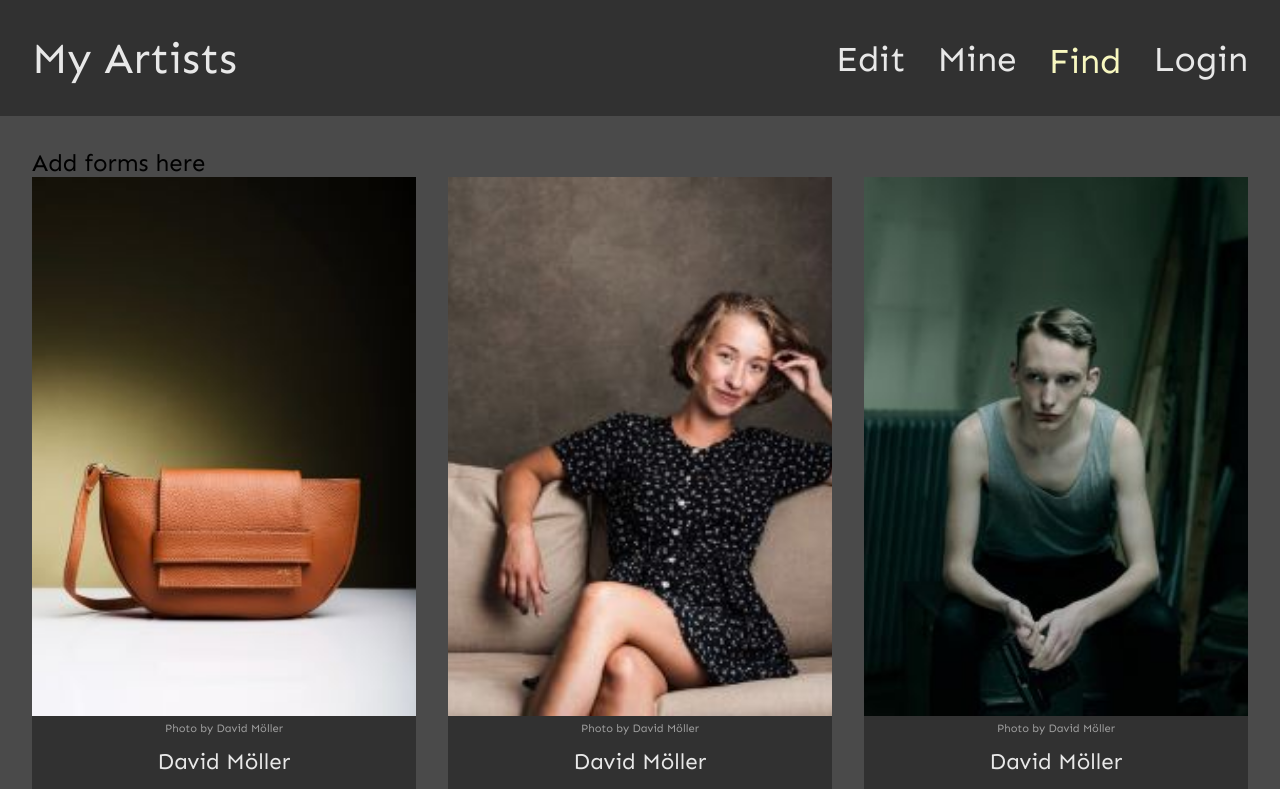
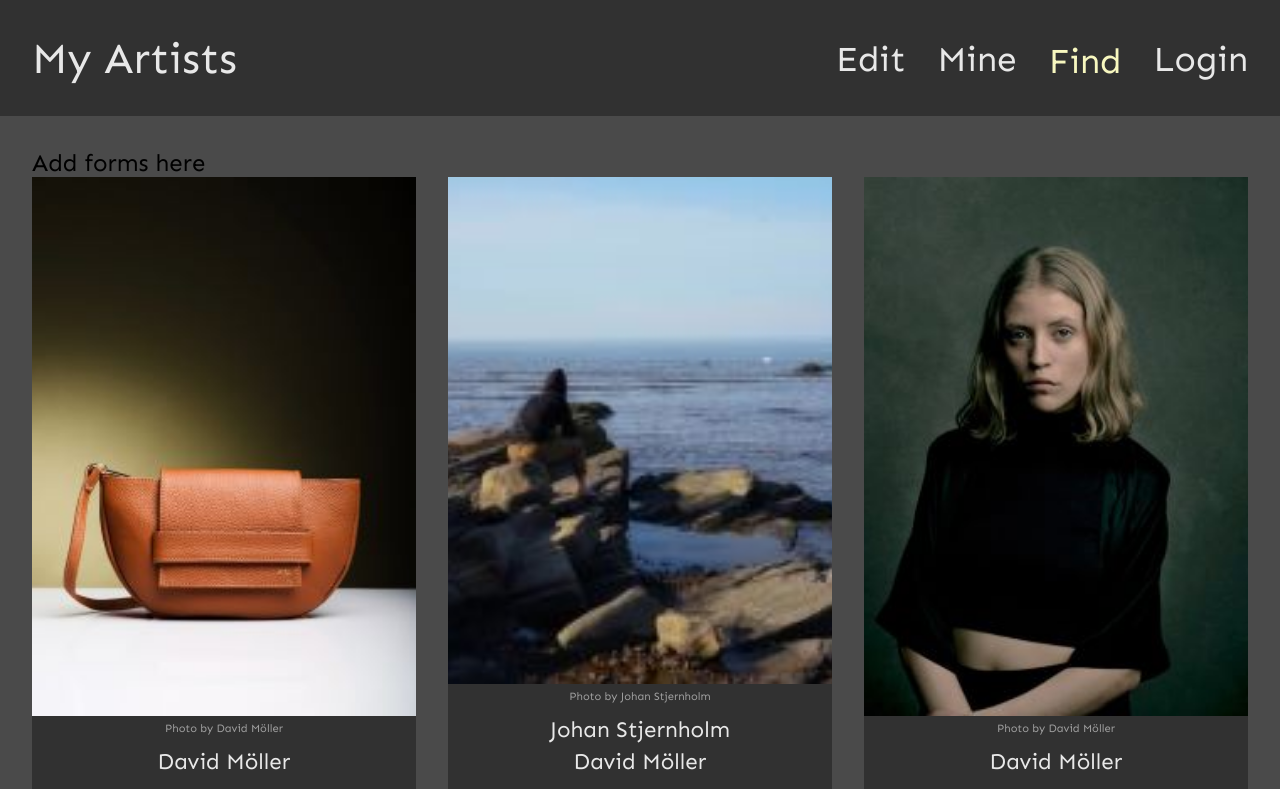
Before and after one commit to codeballet/myartists, a React (Vite) app: page /find in a window 1280 px wide. Shown: the top 789 px of the page. Built offline with nearby package versions, Linux system fonts and the light colour scheme.

Commit message:
feat: Shuffle FindPage cards

```diff
--- a/src/pages/FindPage.tsx
+++ b/src/pages/FindPage.tsx
@@ -22,13 +22,20 @@ export function FindPage(): ReactElement {
     const [works, setWorks] = useState<IWork[]>(data[3]);
     const [worksArtists, setWorksArtists] = useState<IWorkArtist[]>(data[4]);
 
+    // Shuffle content of array
+    const shuffleArray = (arr: IWork[]): IWork[] => {
+        let newArr: IWork[] = [...arr];
+        newArr.sort(() => Math.random() - 0.5);
+        return newArr;
+    };
+
     return (
         <section className="find-page">
             <div className="forms-container">
                 <h1>Add forms here</h1>
             </div>
             <div className="cards-container">
-                {works.map((work) => (
+                {shuffleArray(works).map((work) => (
                     <Card
                         key={work.id}
                         artists={workArtists(artists, work.id, worksArtists)}
```
